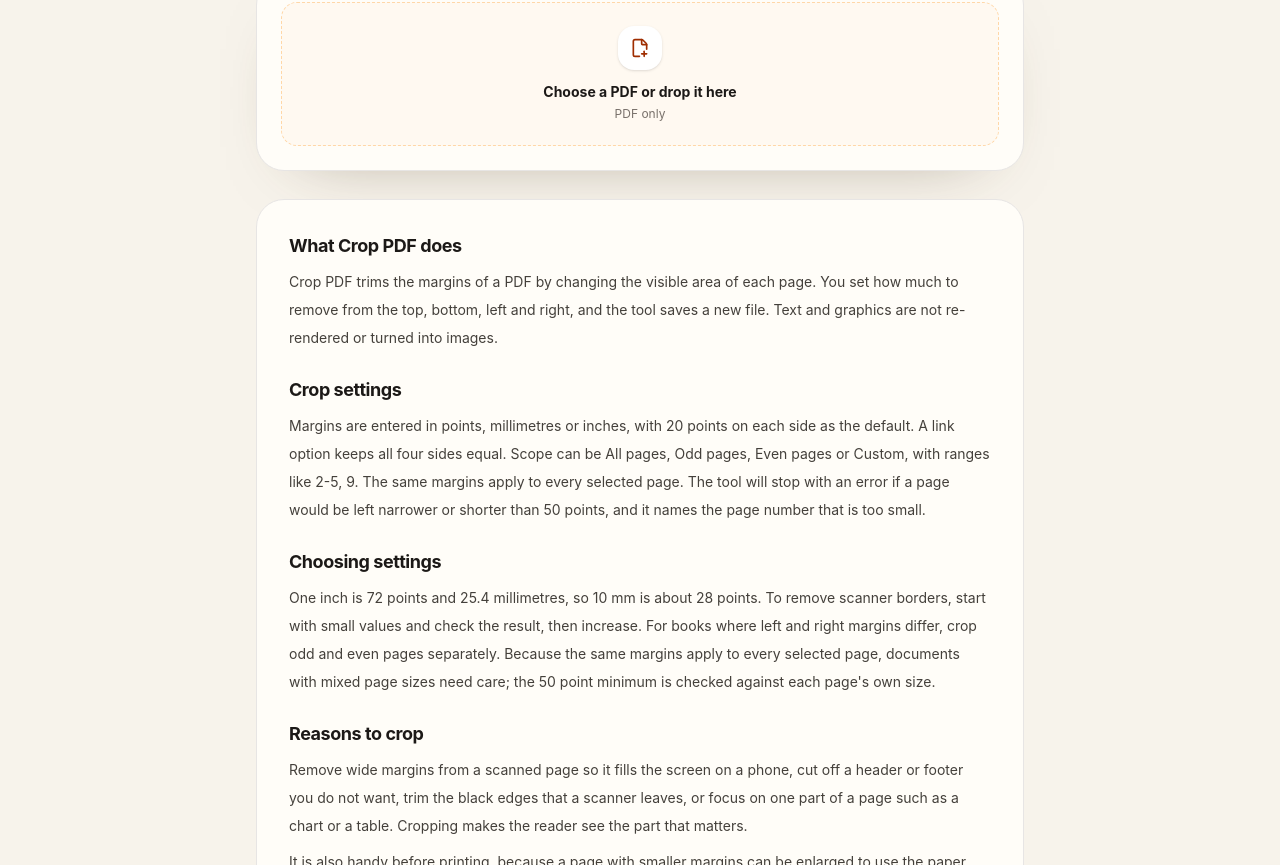
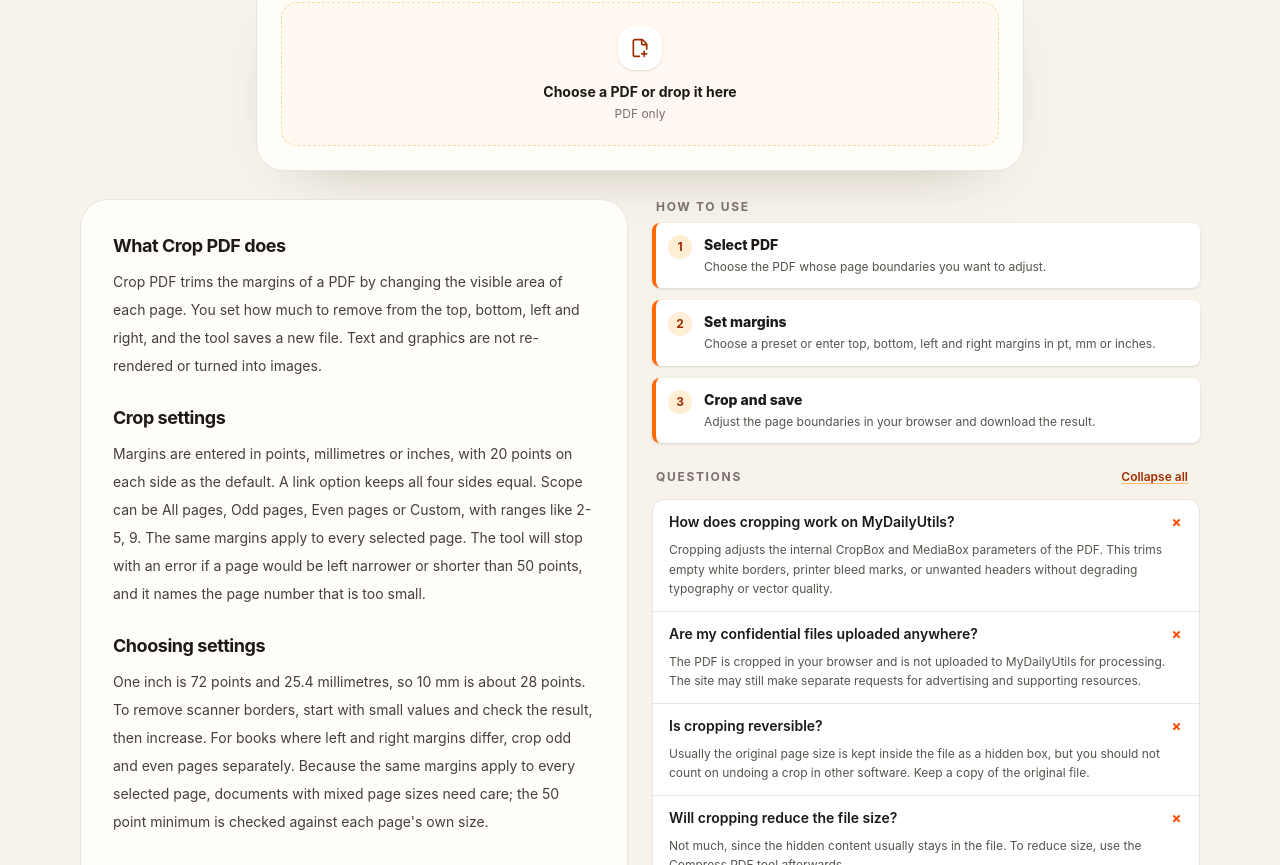
Before and after one commit to abhishekahuja87/paperforge-pdf, a React (Vite) app: page /crop-pdf in a window 1280 px wide. Shown: the part 315-1180 px from the top of the page. Built offline with nearby package versions, Linux system fonts and the light colour scheme.

Commit message:
Tool pages: article and guide side by side, FAQ open with Collapse all (#88)
Claude-Session: https://claude.ai/code/session_01Ksfpb8M2AoR8DnvaaKvMx3

Co-authored-by: Claude <noreply@anthropic.com>

```diff
--- a/src/components/common/ToolGuide.tsx
+++ b/src/components/common/ToolGuide.tsx
@@ -1,4 +1,4 @@
-import React from 'react';
+import React, { useRef, useState } from 'react';
 import { ShieldCheck, HelpCircle } from 'lucide-react';
 import { siteConfig } from '../../config/site';
 import { useTranslation } from 'react-i18next';
@@ -45,14 +45,23 @@ export const ToolGuide: React.FC<ToolGuideProps> = ({
     : steps;
   const stepsLanguage = hasLocalizedSteps ? i18n.language : contentLanguage;
   const isWorkshop = appearance === 'workshop';
+  const faqListRef = useRef<HTMLDivElement>(null);
+  // Every question starts open so all the text is visible; the button below folds them all away.
+  const [openCount, setOpenCount] = useState(faqs.length);
+  const allOpen = openCount >= faqs.length;
+  const countOpen = () => setOpenCount(faqListRef.current?.querySelectorAll('details[open]').length ?? 0);
+  const setAll = (open: boolean) => {
+    faqListRef.current?.querySelectorAll('details').forEach((item) => { item.open = open; });
+    countOpen();
+  };
 
   if (isWorkshop) {
     return (
-      <div className="mx-auto max-w-3xl space-y-5">
+      <div className="@container mx-auto max-w-3xl space-y-5">
         {displayedSteps.length > 0 && (
           <section aria-label={t('howToUse')} className="space-y-2">
             <h2 className="px-1 text-xs font-bold uppercase tracking-[0.14em] text-stone-500">{t('howToUse')}</h2>
-            <ol lang={stepsLanguage} className="grid gap-3 sm:grid-cols-3">
+            <ol lang={stepsLanguage} className="grid gap-3 @2xl:grid-cols-3">
               {displayedSteps.map((step, index) => (
                 <li key={step.title} className="flex items-start gap-3 rounded-lg border-l-4 border-orange-500 bg-white px-3 py-3 shadow-sm">
                   <span className="flex h-6 w-6 shrink-0 items-center justify-center rounded-full bg-orange-100 text-xs font-bold text-orange-800">{index + 1}</span>
@@ -67,10 +76,21 @@ export const ToolGuide: React.FC<ToolGuideProps> = ({
         )}
         {faqs.length > 0 && (
           <section aria-label={t('questions')} className="space-y-2">
-            <h2 className="px-1 text-xs font-bold uppercase tracking-[0.14em] text-stone-500">{t('questions')}</h2>
-            <div lang={contentLanguage} className="divide-y divide-stone-200 rounded-xl border border-stone-200 bg-white">
+            <div className="flex items-center justify-between gap-3 px-1">
+              <h2 className="text-xs font-bold uppercase tracking-[0.14em] text-stone-500">{t('questions')}</h2>
+              {faqs.length > 1 && (
+                <button
+                  type="button"
+                  onClick={() => setAll(!allOpen)}
+                  className="rounded-lg px-2 py-1.5 text-xs font-semibold text-orange-800 underline decoration-orange-300 underline-offset-2 hover:text-orange-900 focus-visible:outline-2 focus-visible:outline-orange-600"
+                >
+                  {allOpen ? t('collapseAll', { defaultValue: 'Collapse all' }) : t('expandAll', { defaultValue: 'Expand all' })}
+                </button>
+              )}
+            </div>
+            <div ref={faqListRef} lang={contentLanguage} className="divide-y divide-stone-200 rounded-xl border border-stone-200 bg-white">
               {faqs.map((faq) => (
-                <details key={faq.question} className="group px-4 py-3">
+                <details key={faq.question} open onToggle={countOpen} className="group px-4 py-3">
                   <summary className="flex cursor-pointer list-none items-center justify-between gap-3 text-sm font-semibold text-stone-900 [&::-webkit-details-marker]:hidden">
                     {faq.question}
                     <span aria-hidden="true" className="text-lg leading-none text-orange-600 transition group-open:rotate-45">+</span>
--- a/src/components/layout/ToolLayout.tsx
+++ b/src/components/layout/ToolLayout.tsx
@@ -68,15 +68,17 @@ export const ToolLayout: React.FC<ToolLayoutProps> = ({
         {/* Main Tool Functional Area */}
         <div lang={controlsLanguage} className={isWorkshop ? `tool-workshop-controls mx-auto w-full ${wide ? 'max-w-6xl' : 'max-w-3xl'}` : 'w-full'}>{children}</div>
 
-        {/* Written explanation for this tool, when one exists (keyed by route path) */}
-        <ToolArticle id={pathname.replace(/^\/+|\/+$/g, '')} />
+        {/* Written explanation (left) and steps with questions (right): side by side from tablet width up,
+            stacked on phones with the short steps first. With no article, the guide stays centred. */}
+        <div className="flex flex-col gap-6 md:grid md:items-start md:has-[article]:grid-cols-2">
+          <ToolArticle id={pathname.replace(/^\/+|\/+$/g, '')} />
 
-        {/* SEO / Questionnaire Guide (Steps & FAQs) */}
-        {seoContent && (
-          <div className={`w-full print:hidden ${isWorkshop ? 'pt-3' : 'border-t border-slate-200 pt-4'}`}>
-            {seoContent}
-          </div>
-        )}
+          {seoContent && (
+            <div className={`w-full max-md:order-first print:hidden ${isWorkshop ? '' : 'border-t border-slate-200 pt-4'}`}>
+              {seoContent}
+            </div>
+          )}
+        </div>
 
         <section
           aria-label={t('advertisements')}
--- a/src/locales/en.json
+++ b/src/locales/en.json
@@ -833,6 +833,8 @@
   "openTool": "Open {{tool}}",
   "howToUse": "How to use",
   "questions": "Questions",
+  "collapseAll": "Collapse all",
+  "expandAll": "Expand all",
   "privacy": "Privacy",
   "localProcessing": "Runs in your browser. Files and numbers you enter are not uploaded to MyDailyUtils.",
   "advertisements": "Advertisements",
```
Also changed, not shown: 2 other files (tests, documents, lock files or other folders).
